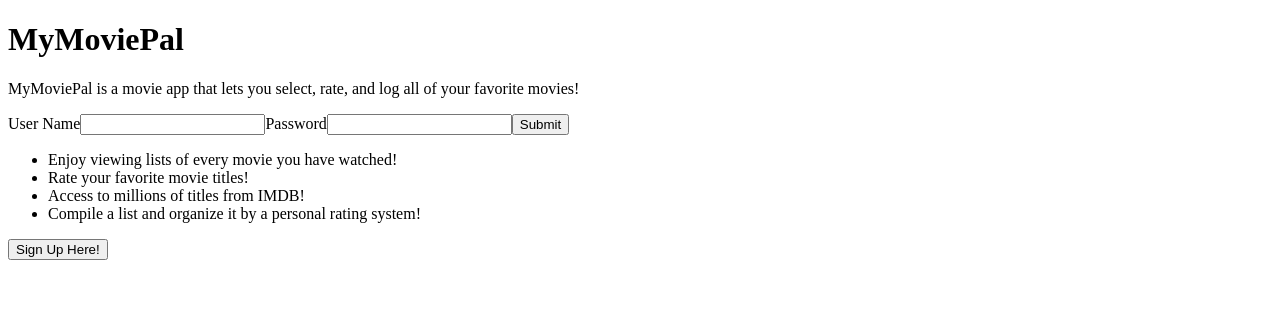
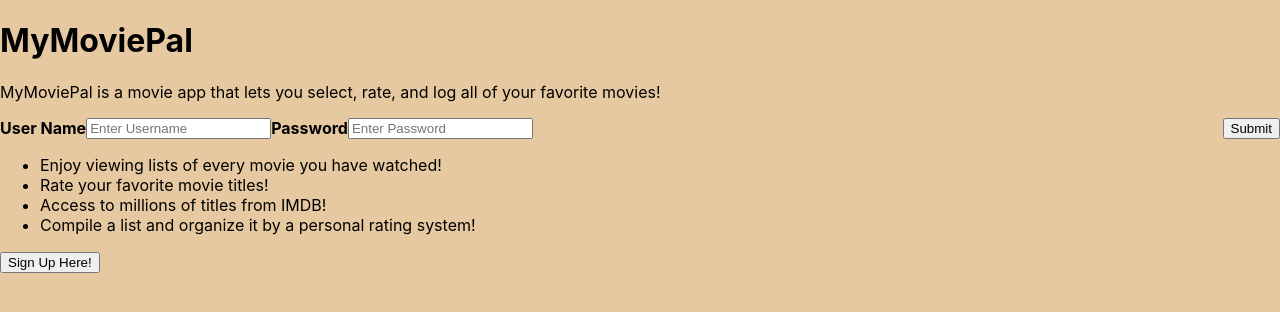
Before and after one commit to Allen-Craig/MyMoviePal, a React (Create React App) app: page / in a window 1280 px wide. Shown: the top 312 px of the page. Built offline with nearby package versions, Linux system fonts and the light colour scheme.

Commit message:
added CSS files and imported

```diff
--- /dev/null
+++ b/src/Home.css
@@ -0,0 +1,14 @@
+body {
+  background-color: cornsilk;
+}
+.container {
+  display: flex;
+  justify-content: space-between;
+}
+.submit {
+  padding: auto;
+  margin-left: auto;
+  text-align: center;
+
+  size: 50px;
+}
--- a/src/Home.js
+++ b/src/Home.js
@@ -1,4 +1,5 @@
 import { useNavigate } from "react-router-dom";
+import "./Home.css";
 export function Home() {
   const navigate = useNavigate();
   return (
@@ -9,13 +10,29 @@
         MyMoviePal is a movie app that lets you select, rate, and log all of
         your favorite movies!
       </p>
-      <form>
+      <form class="form">
         {" "}
-        <label for="sign-in-user-name">User Name</label>
-        <input type="text" id="sign-in-user-name" name="sign-in-user-name" />
-        <label for="sign-in-password">Password</label>
-        <input type="password" id="sign-in-password" name="sign-in-password" />
-        <button>Submit</button>
+        <div class="container">
+          <label for="sign-in-user-name">
+            <b>User Name</b>
+          </label>
+          <input
+            type="text"
+            placeholder="Enter Username"
+            id="sign-in-user-name"
+            name="sign-in-user-name"
+          />
+          <label for="sign-in-password">
+            <b>Password</b>
+          </label>
+          <input
+            type="password"
+            placeholder="Enter Password"
+            id="sign-in-password"
+            name="sign-in-password"
+          />
+          <button class="submit">Submit</button>
+        </div>
       </form>
       <ul>
         <li>Enjoy viewing lists of every movie you have watched!</li>
--- /dev/null
+++ b/src/SignUp.css
@@ -0,0 +1,3 @@
+body {
+  background-color: rgb(231, 201, 161);
+}
--- a/src/SignUp.js
+++ b/src/SignUp.js
@@ -1,4 +1,5 @@
 import { useNavigate } from "react-router-dom";
+import "./SignUp.css";
 export function SignUp() {
   const navigate = useNavigate();
   return (
--- /dev/null
+++ b/src/index.css
@@ -0,0 +1,5 @@
+body {
+  margin: 0;
+  font-family: -apple-system, BlinkMacSystemFont, "Segoe UI", Roboto, Oxygen,
+    Ubuntu, Cantarell, "Open Sans", "Helvetica Neue", sans-serif;
+}
--- a/src/index.js
+++ b/src/index.js
@@ -1,3 +1,4 @@
+import "./index.css";
 import React from "react";
 import ReactDOM from "react-dom";
 import App from "./App";
```
